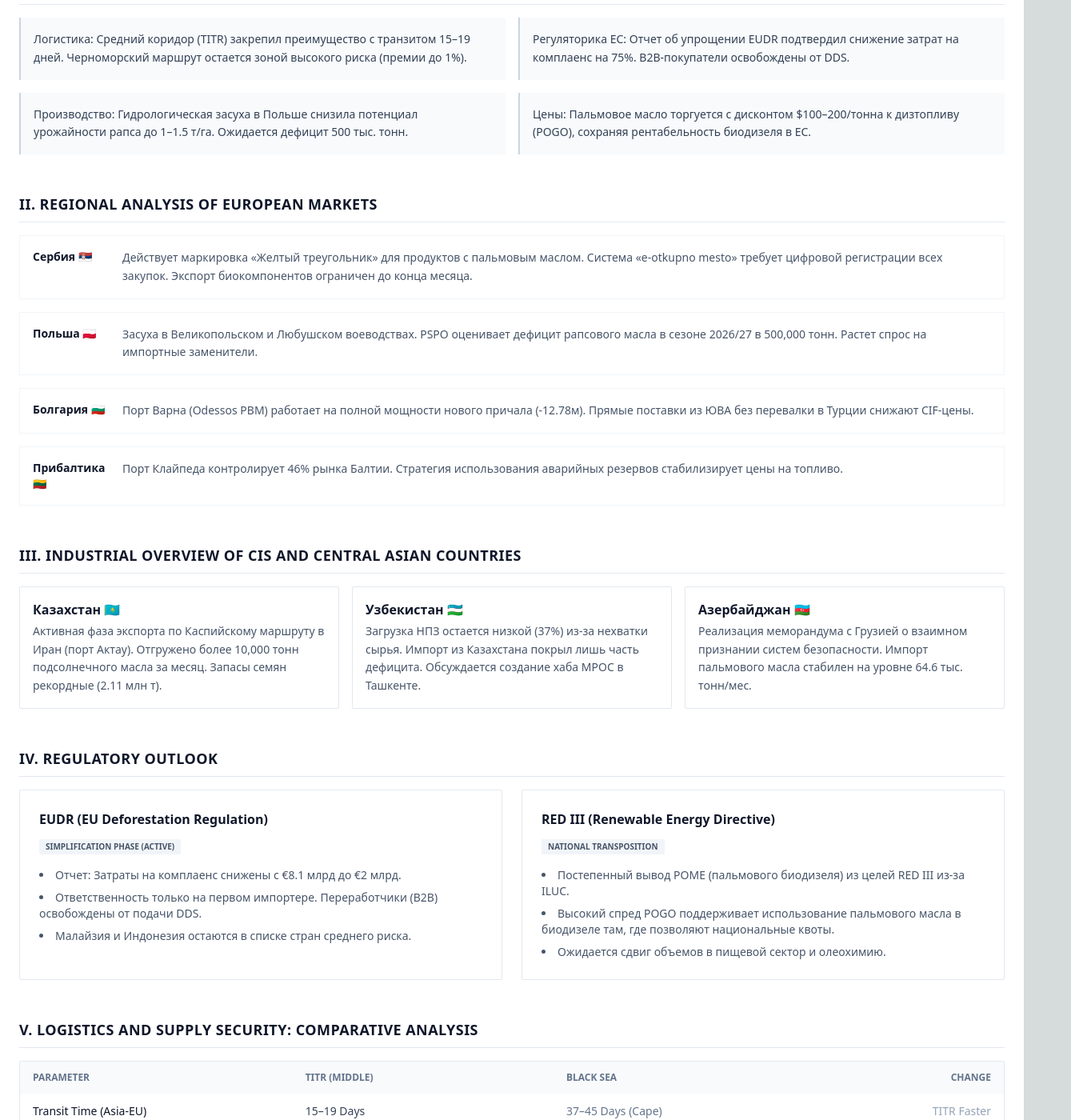
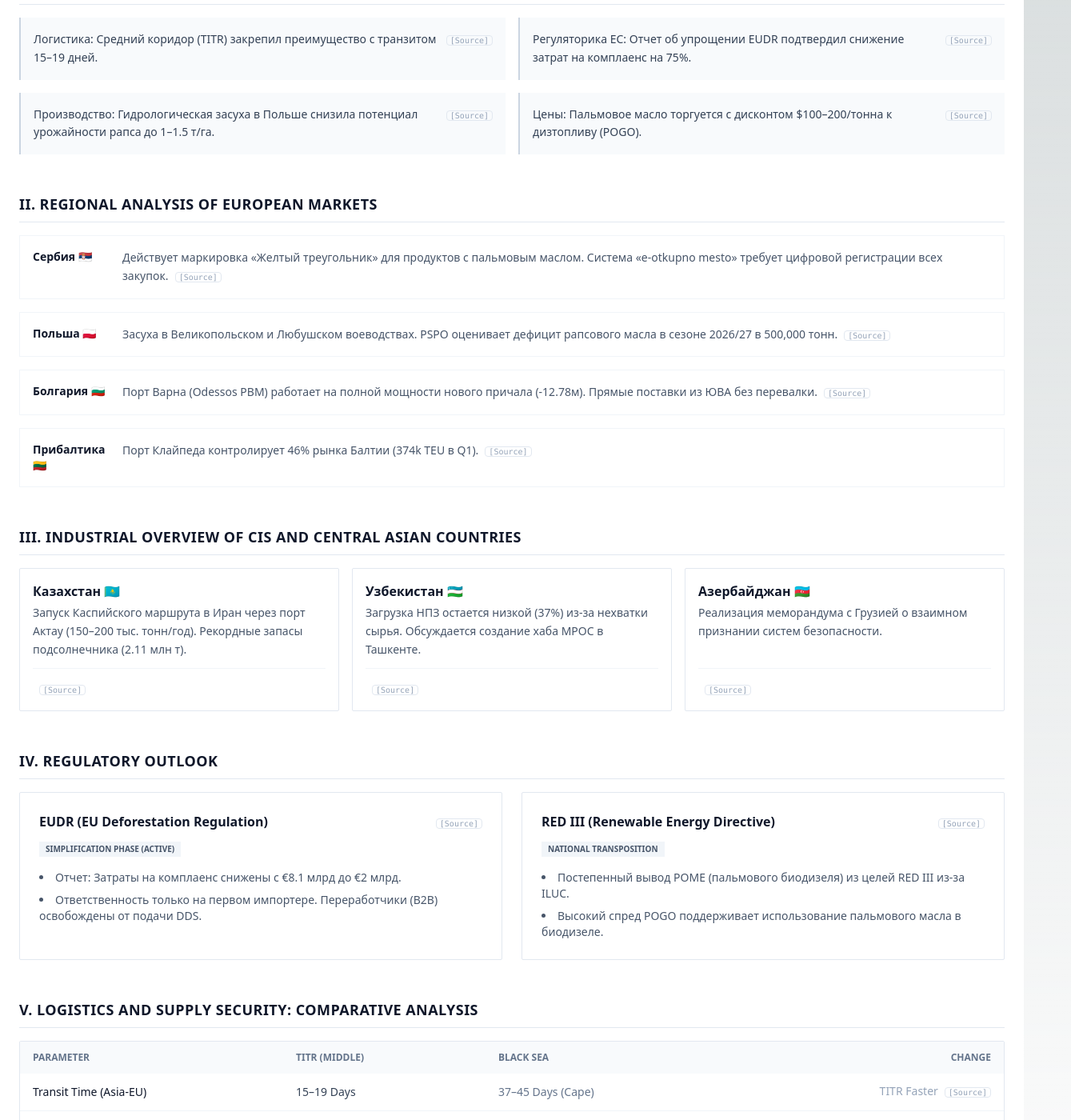
Before and after one commit to alekseyudovenko-eng/oils-terminal, a Next.js app: page /report in a window 1280 px wide. Shown: the part 240-1640 px from the top of the page at 80% size, 1339 px wide, since content can reach past the window. Built offline with nearby package versions, Linux system fonts and the light colour scheme.

Commit message:
Update page.tsx

```diff
--- a/app/report/page.tsx
+++ b/app/report/page.tsx
@@ -7,18 +7,31 @@ const formatDate = (date: Date) => {
   return date.toLocaleDateString('ru-RU', { day: 'numeric', month: 'long', year: 'numeric' });
 };
 
+// База источников
+const SOURCES = {
+  EUDR: { name: "EU Simplification Report (May 4, 2026)", url: "#" },
+  PSPO: { name: "Polish Oil Producers Association (May 4, 2026)", url: "#" },
+  SERBIA: { name: "Law on Trading Practices & 'e-otkupno mesto' (May 1, 2026)", url: "#" },
+  VARNA: { name: "Port Varna (Odessos PBM) Operational Update", url: "#" },
+  KAZ: { name: "Ministry of Agriculture of Kazakhstan (May 14, 2026)", url: "#" },
+  UZB: { name: "APK-Inform / Ambassador Gadoev Proposal", url: "#" },
+  TITR: { name: "TITR Roadmap on Digitalization (April 24, 2026)", url: "#" },
+  BLACKSEA: { name: "Maritime Security & Insurance Analytics (May 2026)", url: "#" },
+  USDA: { name: "USDA FAS GAIN Reports (EU-27, Bulgaria)", url: "#" },
+  EUROSTAT: { name: "Eurostat Agricultural Production Data", url: "#" }
+};
+
 const REPORT_DATA = {
   ru: {
     title: "Аналитический отчет: Рынок растительных масел",
-    // Даты будут подставлены динамически
     sections: {
       exec: {
         title: "I. EXECUTIVE SUMMARY (Сводка за 10 дней)",
         points: [
-          "Логистика: Средний коридор (TITR) закрепил преимущество с транзитом 15–19 дней. Черноморский маршрут остается зоной высокого риска (премии до 1%).",
-          "Регуляторика ЕС: Отчет об упрощении EUDR подтвердил снижение затрат на комплаенс на 75%. B2B-покупатели освобождены от DDS.",
-          "Производство: Гидрологическая засуха в Польше снизила потенциал урожайности рапса до 1–1.5 т/га. Ожидается дефицит 500 тыс. тонн.",
-          "Цены: Пальмовое масло торгуется с дисконтом $100–200/тонна к дизтопливу (POGO), сохраняя рентабельность биодизеля в ЕС."
+          { text: "Логистика: Средний коридор (TITR) закрепил преимущество с транзитом 15–19 дней.", src: "TITR" },
+          { text: "Регуляторика ЕС: Отчет об упрощении EUDR подтвердил снижение затрат на комплаенс на 75%.", src: "EUDR" },
+          { text: "Производство: Гидрологическая засуха в Польше снизила потенциал урожайности рапса до 1–1.5 т/га.", src: "PSPO" },
+          { text: "Цены: Пальмовое масло торгуется с дисконтом $100–200/тонна к дизтопливу (POGO).", src: "USDA" }
         ]
       },
       europe: {
@@ -26,19 +39,23 @@ const REPORT_DATA = {
         items: [
           {
             country: "Сербия 🇷🇸",
-            text: "Действует маркировка «Желтый треугольник» для продуктов с пальмовым маслом. Система «e-otkupno mesto» требует цифровой регистрации всех закупок. Экспорт биокомпонентов ограничен до конца месяца."
+            text: "Действует маркировка «Желтый треугольник» для продуктов с пальмовым маслом. Система «e-otkupno mesto» требует цифровой регистрации всех закупок.",
+            src: "SERBIA"
           },
           {
             country: "Польша 🇵🇱",
-            text: "Засуха в Великопольском и Любушском воеводствах. PSPO оценивает дефицит рапсового масла в сезоне 2026/27 в 500,000 тонн. Растет спрос на импортные заменители."
+            text: "Засуха в Великопольском и Любушском воеводствах. PSPO оценивает дефицит рапсового масла в сезоне 2026/27 в 500,000 тонн.",
+            src: "PSPO"
           },
           {
             country: "Болгария 🇧🇬",
-            text: "Порт Варна (Odessos PBM) работает на полной мощности нового причала (-12.78м). Прямые поставки из ЮВА без перевалки в Турции снижают CIF-цены."
+            text: "Порт Варна (Odessos PBM) работает на полной мощности нового причала (-12.78м). Прямые поставки из ЮВА без перевалки.",
+            src: "VARNA"
           },
           {
             country: "Прибалтика 🇱🇹",
-            text: "Порт Клайпеда контролирует 46% рынка Балтии. Стратегия использования аварийных резервов стабилизирует цены на топливо."
+            text: "Порт Клайпеда контролирует 46% рынка Балтии (374k TEU в Q1).",
+            src: "EUROSTAT"
           }
         ]
       },
@@ -47,15 +64,18 @@ const REPORT_DATA = {
         items: [
           {
             country: "Казахстан 🇰🇿",
-            text: "Активная фаза экспорта по Каспийскому маршруту в Иран (порт Актау). Отгружено более 10,000 тонн подсолнечного масла за месяц. Запасы семян рекордные (2.11 млн т)."
+            text: "Запуск Каспийского маршрута в Иран через порт Актау (150–200 тыс. тонн/год). Рекордные запасы подсолнечника (2.11 млн т).",
+            src: "KAZ"
           },
           {
             country: "Узбекистан 🇺🇿",
-            text: "Загрузка НПЗ остается низкой (37%) из-за нехватки сырья. Импорт из Казахстана покрыл лишь часть дефицита. Обсуждается создание хаба MPOC в Ташкенте."
+            text: "Загрузка НПЗ остается низкой (37%) из-за нехватки сырья. Обсуждается создание хаба MPOC в Ташкенте.",
+            src: "UZB"
           },
           {
             country: "Азербайджан 🇦🇿",
-            text: "Реализация меморандума с Грузией о взаимном признании систем безопасности. Импорт пальмового масла стабилен на уровне 64.6 тыс. тонн/мес."
+            text: "Реализация меморандума с Грузией о взаимном признании систем безопасности.",
+            src: "USDA"
           }
         ]
       },
@@ -66,27 +86,26 @@ const REPORT_DATA = {
           status: "Simplification Phase (Active)",
           points: [
             "Отчет: Затраты на комплаенс снижены с €8.1 млрд до €2 млрд.",
-            "Ответственность только на первом импортере. Переработчики (B2B) освобождены от подачи DDS.",
-            "Малайзия и Индонезия остаются в списке стран среднего риска."
-          ]
+            "Ответственность только на первом импортере. Переработчики (B2B) освобождены от подачи DDS."
+          ],
+          src: "EUDR"
         },
         rediii: {
           title: "RED III (Renewable Energy Directive)",
           status: "National Transposition",
           points: [
             "Постепенный вывод POME (пальмового биодизеля) из целей RED III из-за ILUC.",
-            "Высокий спред POGO поддерживает использование пальмового масла в биодизеле там, где позволяют национальные квоты.",
-            "Ожидается сдвиг объемов в пищевой сектор и олеохимию."
-          ]
+            "Высокий спред POGO поддерживает использование пальмового масла в биодизеле."
+          ],
+          src: "USDA"
         }
       },
       log: {
         title: "V. LOGISTICS AND SUPPLY SECURITY: COMPARATIVE ANALYSIS",
         table: [
-          { param: "Transit Time (Asia-EU)", titr: "15–19 Days", bs: "37–45 Days (Cape)", change: "TITR Faster" },
-          { param: "Freight Rate ($/FEU)", titr: "$3,500 – $4,500", bs: "$10,000 (Spot)", change: "TITR Cheaper" },
-          { param: "Insurance Premium", titr: "Standard", bs: "1% of Vessel Value", change: "Black Sea Risk" },
-          { param: "Security Status", titr: "Digitalizing Customs", bs: "Drone Strikes (High)", change: "TITR Safer" }
+          { param: "Transit Time (Asia-EU)", titr: "15–19 Days", bs: "37–45 Days (Cape)", change: "TITR Faster", src: "TITR" },
+          { param: "Freight Rate ($/FEU)", titr: "$3,500 – $4,500", bs: "$10,000 (Spot)", change: "TITR Cheaper", src: "BLACKSEA" },
+          { param: "Insurance Premium", titr: "Standard", bs: "1% of Vessel Value", change: "Black Sea Risk", src: "BLACKSEA" }
         ],
         note: "TITR: Сквозная доставка сокращена до 15 дней благодаря цифровизации таможни. Black Sea: Премии за военный риск обновляются каждые 24 часа."
       }
@@ -98,10 +117,10 @@ const REPORT_DATA = {
       exec: {
         title: "I. EXECUTIVE SUMMARY (Last 10 Days)",
         points: [
-          "Logistics: Middle Corridor (TITR) solidified advantage with 15–19 day transit. Black Sea remains high-risk zone (premiums up to 1%).",
-          "EU Regulation: EUDR Simplification Report confirmed 75% compliance cost reduction. B2B buyers exempt from DDS.",
-          "Production: Hydrological drought in Poland dropped rapeseed yield potential to 1–1.5 t/ha. 500k ton deficit expected.",
-          "Prices: Palm oil trades at $100–200/ton discount to gasoil (POGO), maintaining biodiesel profitability in EU."
+          { text: "Logistics: Middle Corridor (TITR) solidified advantage with 15–19 day transit.", src: "TITR" },
+          { text: "EU Regulation: EUDR Simplification Report confirmed 75% compliance cost reduction.", src: "EUDR" },
+          { text: "Production: Hydrological drought in Poland dropped rapeseed yield potential to 1–1.5 t/ha.", src: "PSPO" },
+          { text: "Prices: Palm oil trades at $100–200/ton discount to gasoil (POGO).", src: "USDA" }
         ]
       },
       europe: {
@@ -109,19 +128,23 @@ const REPORT_DATA = {
         items: [
           {
             country: "Serbia 🇷🇸",
-            text: "'Yellow Triangle' labeling for palm-containing products enforced. 'e-otkupno mesto' system requires digital registration of all purchases. Bio-component export ban extended."
+            text: "'Yellow Triangle' labeling for palm-containing products enforced. 'e-otkupno mesto' system requires digital registration.",
+            src: "SERBIA"
           },
           {
             country: "Poland 🇵🇱",
-            text: "Drought in Wielkopolskie and Lubuskie. PSPO estimates 500,000 ton rapeseed oil deficit for 2026/27. Growing demand for imported substitutes."
+            text: "Drought in Wielkopolskie and Lubuskie. PSPO estimates 500,000 ton rapeseed oil deficit for 2026/27.",
+            src: "PSPO"
           },
           {
             country: "Bulgaria 🇧🇬",
-            text: "Port Varna (Odessos PBM) operating new berth (-12.78m) at full capacity. Direct SE Asian deliveries without Turkish transshipment lower CIF prices."
+            text: "Port Varna (Odessos PBM) operating new berth (-12.78m) at full capacity. Direct SE Asian deliveries.",
+            src: "VARNA"
           },
           {
             country: "The Baltics 🇱🇹",
-            text: "Port of Klaipėda controls 46% of Baltic market. Emergency reserve strategy stabilizes fuel prices."
+            text: "Port of Klaipėda controls 46% of Baltic market (374k TEU in Q1).",
+            src: "EUROSTAT"
           }
         ]
       },
@@ -130,15 +153,18 @@ const REPORT_DATA = {
         items: [
           {
             country: "Kazakhstan 🇰🇿",
-            text: "Active export phase via Caspian Route to Iran (Aktau port). Over 10,000 tons of sunflower oil shipped this month. Record seed stocks (2.11m tons)."
+            text: "Launch of Caspian Route to Iran via Aktau port (150-200k tons/year). Record sunflower stocks (2.11m tons).",
+            src: "KAZ"
           },
           {
             country: "Uzbekistan 🇺🇿",
-            text: "Refinery utilization remains low (37%) due to seed shortages. Imports from Kazakhstan covered only part of deficit. MPOC hub proposal in Tashkent under discussion."
+            text: "Refinery utilization remains low (37%) due to seed shortages. MPOC hub proposal in Tashkent under discussion.",
+            src: "UZB"
           },
           {
             country: "Azerbaijan 🇦🇿",
-            text: "Implementation of memorandum with Georgia on food safety equivalence. Palm oil imports stable at 64.6k tons/month."
+            text: "Implementation of memorandum with Georgia on food safety equivalence.",
+            src: "USDA"
           }
         ]
       },
@@ -149,33 +175,50 @@ const REPORT_DATA = {
           status: "Simplification Phase (Active)",
           points: [
             "Report: Compliance costs reduced from €8.1bn to €2bn.",
-            "Responsibility lies only with the first importer. Processors (B2B) exempt from DDS submission.",
-            "Malaysia and Indonesia remain in 'standard risk' category."
-          ]
+            "Responsibility lies only with the first importer. Processors (B2B) exempt from DDS submission."
+          ],
+          src: "EUDR"
         },
         rediii: {
           title: "RED III (Renewable Energy Directive)",
           status: "National Transposition",
           points: [
             "Gradual phase-out of POME from RED III targets due to ILUC criteria.",
-            "High POGO spread supports palm oil use in biodiesel where national quotas allow.",
-            "Volumes expected to shift to food and oleochemical sectors."
-          ]
+            "High POGO spread supports palm oil use in biodiesel where national quotas allow."
+          ],
+          src: "USDA"
         }
       },
       log: {
         title: "V. LOGISTICS AND SUPPLY SECURITY: COMPARATIVE ANALYSIS",
         table: [
-          { param: "Transit Time (Asia-EU)", titr: "15–19 Days", bs: "37–45 Days (Cape)", change: "TITR Faster" },
-          { param: "Freight Rate ($/FEU)", titr: "$3,500 – $4,500", bs: "$10,000 (Spot)", change: "TITR Cheaper" },
-          { param: "Insurance Premium", titr: "Standard", bs: "1% of Vessel Value", change: "Black Sea Risk" },
-          { param: "Security Status", titr: "Digitalizing Customs", bs: "Drone Strikes (High)", change: "TITR Safer" }
+          { param: "Transit Time (Asia-EU)", titr: "15–19 Days", bs: "37–45 Days (Cape)", change: "TITR Faster", src: "TITR" },
+          { param: "Freight Rate ($/FEU)", titr: "$3,500 – $4,500", bs: "$10,000 (Spot)", change: "TITR Cheaper", src: "BLACKSEA" },
+          { param: "Insurance Premium", titr: "Standard", bs: "1% of Vessel Value", change: "Black Sea Risk", src: "BLACKSEA" }
         ],
         note: "TITR: End-to-end delivery reduced to 15 days thanks to customs digitalization. Black Sea: War risk premiums updated every 24 hours."
       }
     }
   }
 };
+
+// Компонент для отображения источника
+function SourceLink({ srcKey }: { srcKey: string }) {
+  const source = SOURCES[srcKey as keyof typeof SOURCES];
+  if (!source) return null;
+
+  return (
+    <span className="group relative inline-block ml-2 cursor-help">
+      <span className="text-[10px] font-mono text-slate-400 border border-slate-200 px-1 rounded hover:bg-slate-100 hover:text-slate-600 transition">
+        [Source]
+      </span>
+      <div className="absolute bottom-full left-1/2 -translate-x-1/2 mb-2 w-64 p-2 bg-slate-800 text-white text-xs rounded shadow-lg opacity-0 group-hover:opacity-100 transition pointer-events-none z-50">
+        {source.name}
+        <div className="absolute top-full left-1/2 -translate-x-1/2 border-4 border-transparent border-t-slate-800"></div>
+      </div>
+    </span>
+  );
+}
 
 export default function ReportPage() {
   const [lang, setLang] = useState<'ru' | 'en'>('ru');
@@ -217,8 +260,9 @@ export default function ReportPage() {
           <h2 className="text-lg font-bold text-slate-900 uppercase tracking-wide border-b border-slate-200 pb-2 mb-4">{t.sections.exec.title}</h2>
           <div className="grid md:grid-cols-2 gap-4">
             {t.sections.exec.points.map((point, idx) => (
-              <div key={idx} className="p-4 bg-slate-50 border-l-2 border-slate-300 text-sm text-slate-700 leading-relaxed">
-                {point}
+              <div key={idx} className="p-4 bg-slate-50 border-l-2 border-slate-300 text-sm text-slate-700 leading-relaxed flex justify-between items-start">
+                <span>{point.text}</span>
+                <SourceLink srcKey={point.src} />
               </div>
             ))}
           </div>
@@ -231,8 +275,9 @@ export default function ReportPage() {
             {t.sections.europe.items.map((item, idx) => (
               <div key={idx} className="flex gap-4 p-4 border border-slate-100 hover:border-slate-300 transition">
                 <div className="w-24 flex-shrink-0 font-bold text-slate-900 text-sm">{item.country}</div>
-                <div className="text-sm text-slate-600 leading-relaxed">
+                <div className="text-sm text-slate-600 leading-relaxed flex-grow">
                   {item.text}
+                  <SourceLink srcKey={item.src} />
                 </div>
               </div>
             ))}
@@ -244,9 +289,14 @@ export default function ReportPage() {
           <h2 className="text-lg font-bold text-slate-900 uppercase tracking-wide border-b border-slate-200 pb-2 mb-4">{t.sections.cis.title}</h2>
           <div className="grid md:grid-cols-3 gap-4">
             {t.sections.cis.items.map((item, idx) => (
-              <div key={idx} className="p-4 border border-slate-200 rounded-sm">
-                <h3 className="font-bold text-slate-900 mb-1">{item.country}</h3>
-                <p className="text-sm text-slate-600 leading-relaxed">{item.text}</p>
+              <div key={idx} className="p-4 border border-slate-200 rounded-sm flex flex-col justify-between">
+                <div>
+                  <h3 className="font-bold text-slate-900 mb-1">{item.country}</h3>
+                  <p className="text-sm text-slate-600 leading-relaxed">{item.text}</p>
+                </div>
+                <div className="mt-3 pt-3 border-t border-slate-100">
+                   <SourceLink srcKey={item.src} />
+                </div>
               </div>
             ))}
           </div>
@@ -257,14 +307,20 @@ export default function ReportPage() {
           <h2 className="text-lg font-bold text-slate-900 uppercase tracking-wide border-b border-slate-200 pb-2 mb-4">{t.sections.reg.title}</h2>
           <div className="grid md:grid-cols-2 gap-6">
             <div className="p-6 border border-slate-200 rounded-sm">
-              <h3 className="font-bold text-slate-900 mb-2">{t.sections.reg.eudr.title}</h3>
+              <div className="flex justify-between items-start mb-2">
+                 <h3 className="font-bold text-slate-900">{t.sections.reg.eudr.title}</h3>
+                 <SourceLink srcKey={t.sections.reg.eudr.src} />
+              </div>
               <span className="inline-block px-2 py-0.5 bg-slate-100 text-slate-600 text-[10px] uppercase font-bold mb-4">{t.sections.reg.eudr.status}</span>
               <ul className="space-y-2 text-sm text-slate-600 list-disc list-inside">
                 {t.sections.reg.eudr.points.map((p, i) => <li key={i}>{p}</li>)}
               </ul>
             </div>
             <div className="p-6 border border-slate-200 rounded-sm">
-              <h3 className="font-bold text-slate-900 mb-2">{t.sections.reg.rediii.title}</h3>
+              <div className="flex justify-between items-start mb-2">
+                 <h3 className="font-bold text-slate-900">{t.sections.reg.rediii.title}</h3>
+                 <SourceLink srcKey={t.sections.reg.rediii.src} />
+              </div>
               <span className="inline-block px-2 py-0.5 bg-slate-100 text-slate-600 text-[10px] uppercase font-bold mb-4">{t.sections.reg.rediii.status}</span>
               <ul className="space-y-2 text-sm text-slate-600 list-disc list-inside">
                 {t.sections.reg.rediii.points.map((p, i) => <li key={i}>{p}</li>)}
@@ -288,11 +344,14 @@ export default function ReportPage() {
               </thead>
               <tbody className="divide-y divide-slate-100">
                 {t.sections.log.table.map((row, idx) => (
-                  <tr key={idx}>
+                  <tr key={idx} className="group">
                     <td className="px-4 py-3 font-medium text-slate-900">{row.param}</td>
                     <td className="px-4 py-3 text-slate-700">{row.titr}</td>
                     <td className="px-4 py-3 text-slate-500">{row.bs}</td>
-                    <td className="px-4 py-3 text-right text-slate-400">{row.change}</td>
+                    <td className="px-4 py-3 text-right text-slate-400">
+                      {row.change}
+                      <SourceLink srcKey={row.src} />
+                    </td>
                   </tr>
                 ))}
               </tbody>
```
